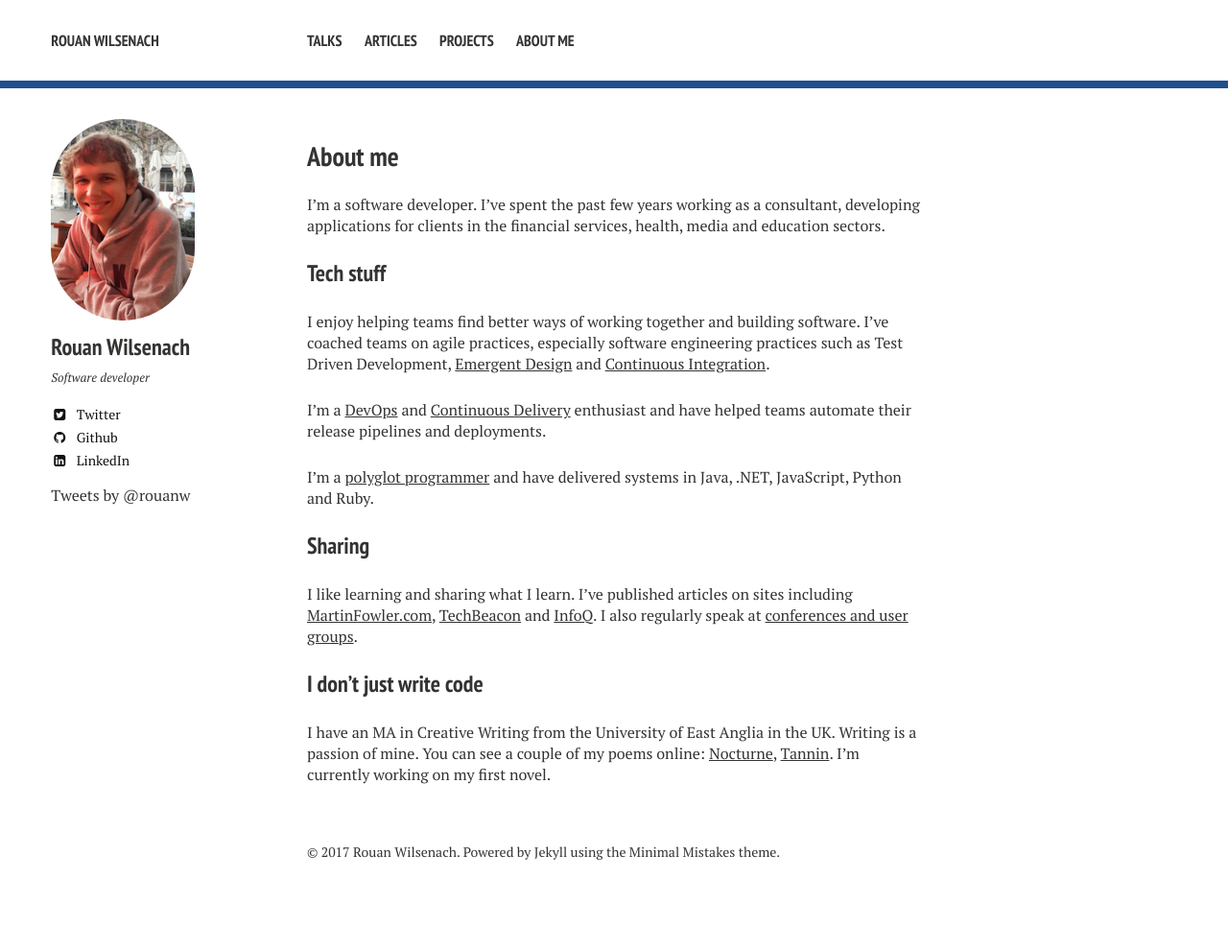
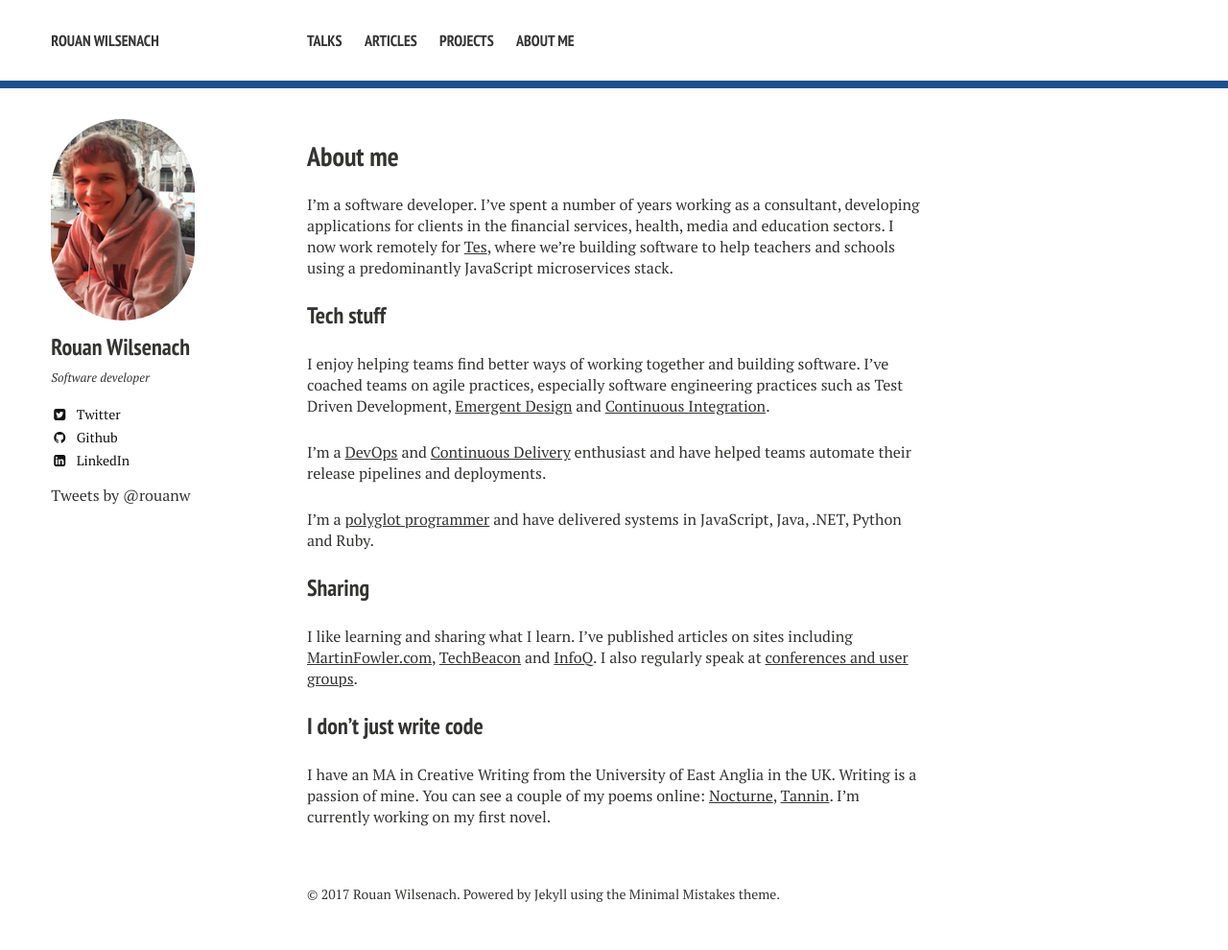
Before and after one commit to rouanw/rouanw.github.io, a Jekyll site: the page built from about/index.md, in a window 1280 px wide. Shown: the whole page at 96% size. Built offline with Jekyll 4.4.1, drawn with Linux system fonts in a browser that asks for light colours; nearby versions of some CDN libraries; some web fonts are replaced; comment, search, counter and statistics services are not loaded; before the commit the page ends 946 px from its top, so only the background shows below that; part of the change alters nothing that is shown.

Commit message:
update about page

```diff
--- a/about/index.md
+++ b/about/index.md
@@ -7,7 +7,7 @@ share: false
 
 <h2>About me</h2>
 
-I'm a software developer. I've spent the past few years working as a consultant, developing applications for clients in the financial services, health, media and education sectors.
+I'm a software developer. I've spent a number of years working as a consultant, developing applications for clients in the financial services, health, media and education sectors. I now work remotely for [Tes](http://engineering.tes.com/), where we're building software to help teachers and schools using a predominantly JavaScript microservices stack.
 
 ### Tech stuff
 
@@ -15,11 +15,11 @@ I enjoy helping teams find better ways of working together and building software
 
 I'm a [DevOps](http://martinfowler.com/bliki/DevOpsCulture.html) and [Continuous Delivery](http://www.slideshare.net/rouanw/lets-release-it-an-intro-to-continuous-delivery) enthusiast and have helped teams automate their release pipelines and deployments.
 
-I'm a [polyglot programmer](http://thoughtworks.github.io/p2/issue09/hire-polyglot/) and have delivered systems in Java, .NET, JavaScript, Python and Ruby.
+I'm a [polyglot programmer](http://thoughtworks.github.io/p2/issue09/hire-polyglot/) and have delivered systems in JavaScript, Java, .NET, Python and Ruby.
 
 ### Sharing
 
-I like learning and sharing what I learn. I've published articles on sites including [MartinFowler.com](http://martinfowler.com/bliki/DevOpsCulture.html), [TechBeacon](http://techbeacon.com/running-gauntlet-setting-your-first-deployment-pipeline) and [InfoQ](http://www.infoq.com/articles/guide-to-better-css). I also regularly speak at [conferences and user groups](/talks).
+I like learning and sharing what I learn. I've published articles on sites including [MartinFowler.com](http://martinfowler.com/bliki/DevOpsCulture.html), [TechBeacon](https://techbeacon.com/contributors/rouan-wilsenach) and [InfoQ](http://www.infoq.com/articles/guide-to-better-css). I also regularly speak at [conferences and user groups](/talks).
 
 ### I don't just write code
 
```
